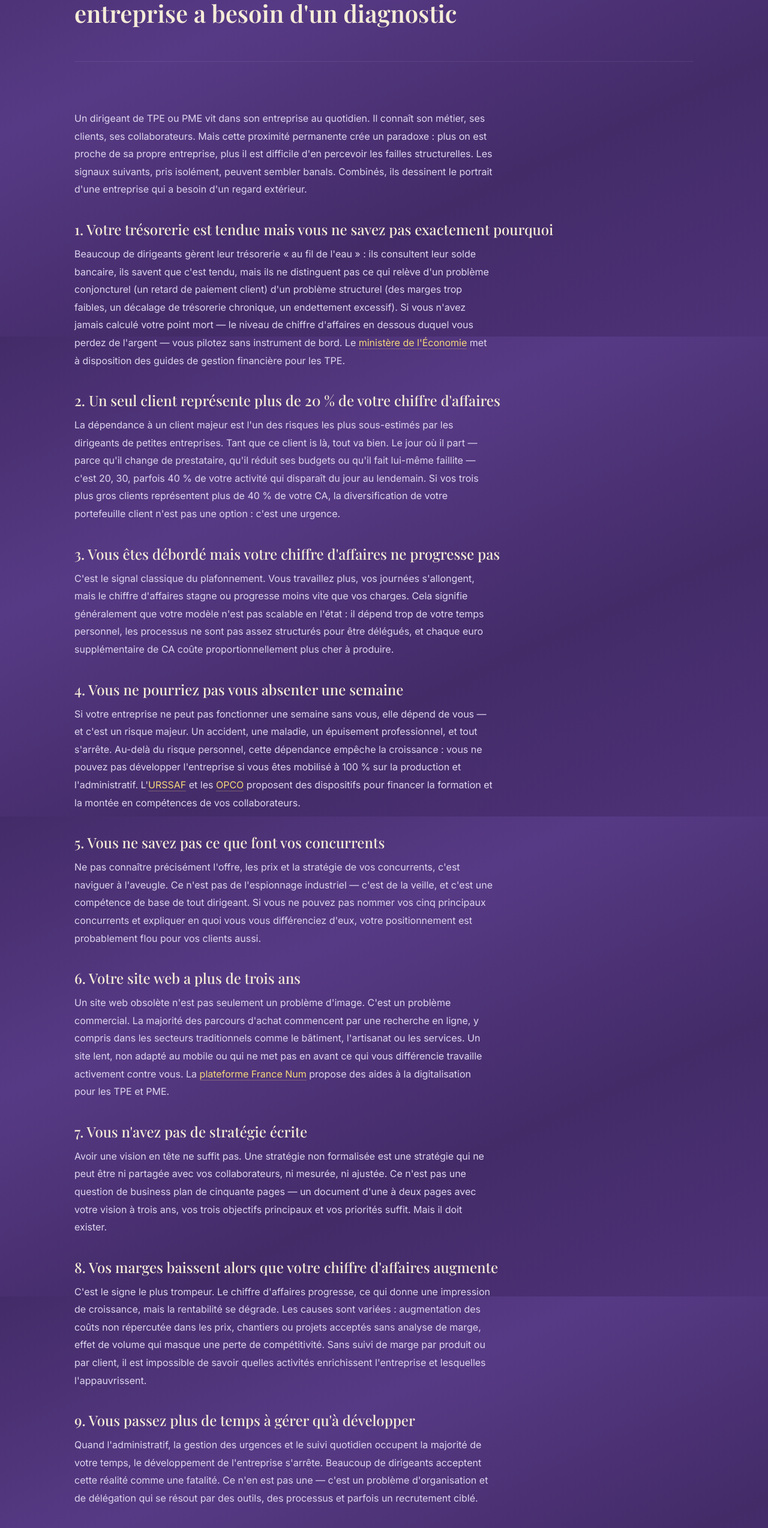
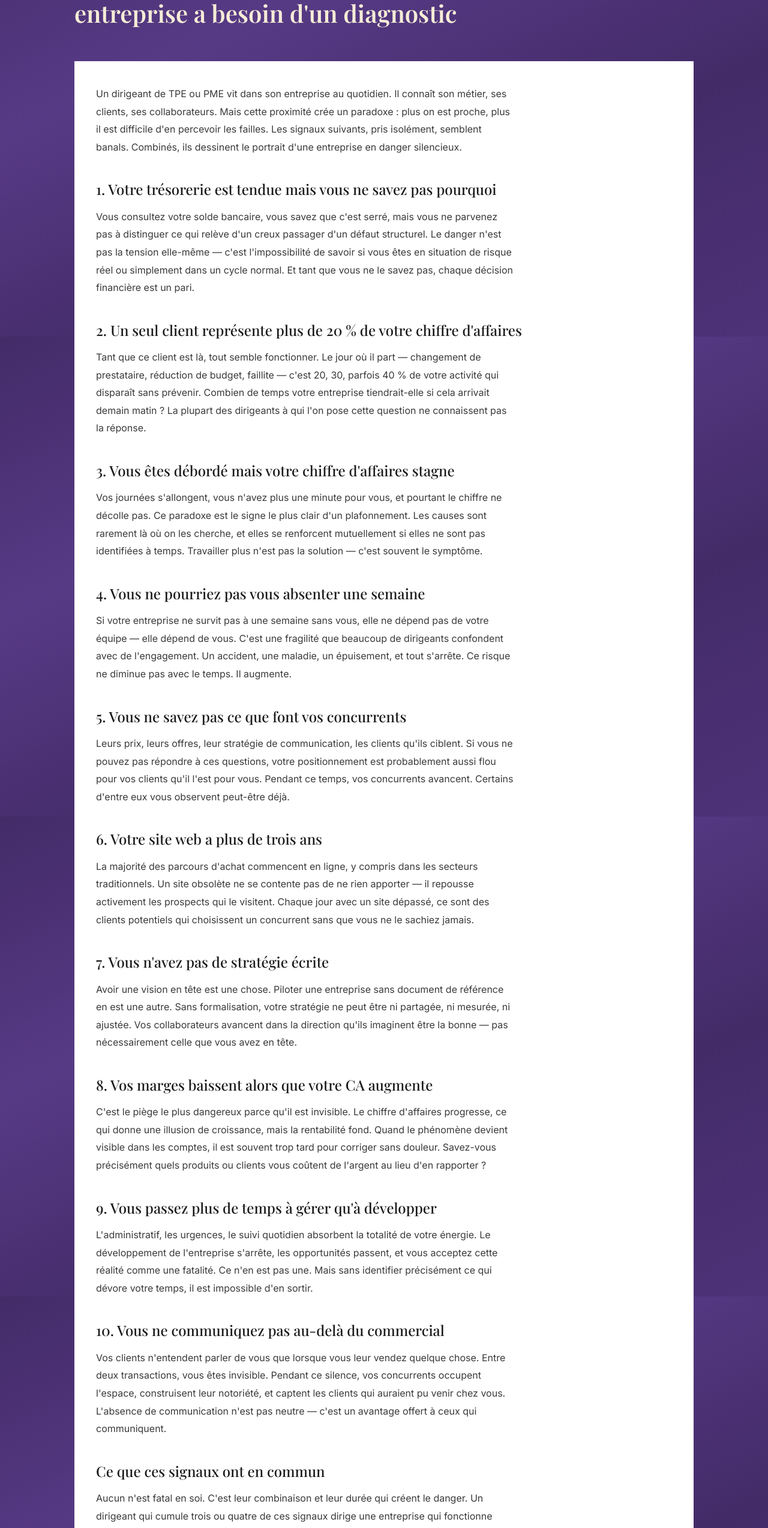
Before and after one commit to gabrielsimonetti62-hub/atlas-diagnostic, a Next.js app: page /articles/10-signaux-diagnostic in a window 1280 px wide. Shown: the part 239-2786 px from the top of the page at 60% size. Built offline with nearby package versions, Linux system fonts and the light colour scheme; a web font is replaced by a local one.

Commit message:
Update page.js

```diff
--- a/app/articles/10-signaux-diagnostic/page.js
+++ b/app/articles/10-signaux-diagnostic/page.js
@@ -1,5 +1,5 @@
 import Link from "next/link";
-import { Nav, Footer } from "../../components";
+import { Nav, Footer, ConversionBanner } from "../../components";
 
 export const metadata = {
   title: "Les 10 signaux qui montrent que votre entreprise a besoin d'un diagnostic | ATLAS",
@@ -16,50 +16,50 @@ export default function Article2() {
           <h1>Les 10 signaux qui montrent que votre entreprise a besoin d&apos;un diagnostic</h1>
         </section>
       </div>
-      <div className="container"><hr className="divider" /></div>
       <div className="container">
-        <section className="section article-body">
+        <div className="article-body-white">
 
-          <p>Un dirigeant de TPE ou PME vit dans son entreprise au quotidien. Il conna&icirc;t son m&eacute;tier, ses clients, ses collaborateurs. Mais cette proximit&eacute; permanente cr&eacute;e un paradoxe : plus on est proche de sa propre entreprise, plus il est difficile d&apos;en percevoir les failles structurelles. Les signaux suivants, pris isol&eacute;ment, peuvent sembler banals. Combin&eacute;s, ils dessinent le portrait d&apos;une entreprise qui a besoin d&apos;un regard ext&eacute;rieur.</p>
+          <p>Un dirigeant de TPE ou PME vit dans son entreprise au quotidien. Il conna&icirc;t son m&eacute;tier, ses clients, ses collaborateurs. Mais cette proximit&eacute; cr&eacute;e un paradoxe : plus on est proche, plus il est difficile d&apos;en percevoir les failles. Les signaux suivants, pris isol&eacute;ment, semblent banals. Combin&eacute;s, ils dessinent le portrait d&apos;une entreprise en danger silencieux.</p>
 
-          <h2>1. Votre tr&eacute;sorerie est tendue mais vous ne savez pas exactement pourquoi</h2>
-          <p>Beaucoup de dirigeants g&egrave;rent leur tr&eacute;sorerie &laquo; au fil de l&apos;eau &raquo; : ils consultent leur solde bancaire, ils savent que c&apos;est tendu, mais ils ne distinguent pas ce qui rel&egrave;ve d&apos;un probl&egrave;me conjoncturel (un retard de paiement client) d&apos;un probl&egrave;me structurel (des marges trop faibles, un d&eacute;calage de tr&eacute;sorerie chronique, un endettement excessif). Si vous n&apos;avez jamais calcul&eacute; votre point mort &mdash; le niveau de chiffre d&apos;affaires en dessous duquel vous perdez de l&apos;argent &mdash; vous pilotez sans instrument de bord. Le <a href="https://www.economie.gouv.fr/entreprises" target="_blank" rel="noopener">minist&egrave;re de l&apos;&Eacute;conomie</a> met &agrave; disposition des guides de gestion financi&egrave;re pour les TPE.</p>
+          <h2>1. Votre tr&eacute;sorerie est tendue mais vous ne savez pas pourquoi</h2>
+          <p>Vous consultez votre solde bancaire, vous savez que c&apos;est serr&eacute;, mais vous ne parvenez pas &agrave; distinguer ce qui rel&egrave;ve d&apos;un creux passager d&apos;un d&eacute;faut structurel. Le danger n&apos;est pas la tension elle-m&ecirc;me &mdash; c&apos;est l&apos;impossibilit&eacute; de savoir si vous &ecirc;tes en situation de risque r&eacute;el ou simplement dans un cycle normal. Et tant que vous ne le savez pas, chaque d&eacute;cision financi&egrave;re est un pari.</p>
 
           <h2>2. Un seul client repr&eacute;sente plus de 20 % de votre chiffre d&apos;affaires</h2>
-          <p>La d&eacute;pendance &agrave; un client majeur est l&apos;un des risques les plus sous-estim&eacute;s par les dirigeants de petites entreprises. Tant que ce client is l&agrave;, tout va bien. Le jour o&ugrave; il part &mdash; parce qu&apos;il change de prestataire, qu&apos;il r&eacute;duit ses budgets ou qu&apos;il fait lui-m&ecirc;me faillite &mdash; c&apos;est 20, 30, parfois 40 % de votre activit&eacute; qui dispara&icirc;t du jour au lendemain. Si vos trois plus gros clients repr&eacute;sentent plus de 40 % de votre CA, la diversification de votre portefeuille client n&apos;est pas une option : c&apos;est une urgence.</p>
+          <p>Tant que ce client est l&agrave;, tout semble fonctionner. Le jour o&ugrave; il part &mdash; changement de prestataire, r&eacute;duction de budget, faillite &mdash; c&apos;est 20, 30, parfois 40 % de votre activit&eacute; qui dispara&icirc;t sans pr&eacute;venir. Combien de temps votre entreprise tiendrait-elle si cela arrivait demain matin ? La plupart des dirigeants &agrave; qui l&apos;on pose cette question ne connaissent pas la r&eacute;ponse.</p>
 
-          <h2>3. Vous &ecirc;tes d&eacute;bord&eacute; mais votre chiffre d&apos;affaires ne progresse pas</h2>
-          <p>C&apos;est le signal classique du plafonnement. Vous travaillez plus, vos journ&eacute;es s&apos;allongent, mais le chiffre d&apos;affaires stagne ou progresse moins vite que vos charges. Cela signifie g&eacute;n&eacute;ralement que votre mod&egrave;le n&apos;est pas scalable en l&apos;&eacute;tat : il d&eacute;pend trop de votre temps personnel, les processus ne sont pas assez structur&eacute;s pour &ecirc;tre d&eacute;l&eacute;gu&eacute;s, et chaque euro suppl&eacute;mentaire de CA co&ucirc;te proportionnellement plus cher &agrave; produire.</p>
+          <h2>3. Vous &ecirc;tes d&eacute;bord&eacute; mais votre chiffre d&apos;affaires stagne</h2>
+          <p>Vos journ&eacute;es s&apos;allongent, vous n&apos;avez plus une minute pour vous, et pourtant le chiffre ne d&eacute;colle pas. Ce paradoxe est le signe le plus clair d&apos;un plafonnement. Les causes sont rarement l&agrave; o&ugrave; on les cherche, et elles se renforcent mutuellement si elles ne sont pas identifi&eacute;es &agrave; temps. Travailler plus n&apos;est pas la solution &mdash; c&apos;est souvent le sympt&ocirc;me.</p>
 
           <h2>4. Vous ne pourriez pas vous absenter une semaine</h2>
-          <p>Si votre entreprise ne peut pas fonctionner une semaine sans vous, elle d&eacute;pend de vous &mdash; et c&apos;est un risque majeur. Un accident, une maladie, un &eacute;puisement professionnel, et tout s&apos;arr&ecirc;te. Au-del&agrave; du risque personnel, cette d&eacute;pendance emp&ecirc;che la croissance : vous ne pouvez pas d&eacute;velopper l&apos;entreprise si vous &ecirc;tes mobilis&eacute; &agrave; 100 % sur la production et l&apos;administratif. L&apos;<a href="https://www.urssaf.fr" target="_blank" rel="noopener">URSSAF</a> et les <a href="https://www.opco.fr" target="_blank" rel="noopener">OPCO</a> proposent des dispositifs pour financer la formation et la mont&eacute;e en comp&eacute;tences de vos collaborateurs.</p>
+          <p>Si votre entreprise ne survit pas &agrave; une semaine sans vous, elle ne d&eacute;pend pas de votre &eacute;quipe &mdash; elle d&eacute;pend de vous. C&apos;est une fragilit&eacute; que beaucoup de dirigeants confondent avec de l&apos;engagement. Un accident, une maladie, un &eacute;puisement, et tout s&apos;arr&ecirc;te. Ce risque ne diminue pas avec le temps. Il augmente.</p>
 
           <h2>5. Vous ne savez pas ce que font vos concurrents</h2>
-          <p>Ne pas conna&icirc;tre pr&eacute;cis&eacute;ment l&apos;offre, les prix et la strat&eacute;gie de vos concurrents, c&apos;est naviguer &agrave; l&apos;aveugle. Ce n&apos;est pas de l&apos;espionnage industriel &mdash; c&apos;est de la veille, et c&apos;est une comp&eacute;tence de base de tout dirigeant. Si vous ne pouvez pas nommer vos cinq principaux concurrents et expliquer en quoi vous vous diff&eacute;renciez d&apos;eux, votre positionnement est probablement flou pour vos clients aussi.</p>
+          <p>Leurs prix, leurs offres, leur strat&eacute;gie de communication, les clients qu&apos;ils ciblent. Si vous ne pouvez pas r&eacute;pondre &agrave; ces questions, votre positionnement est probablement aussi flou pour vos clients qu&apos;il l&apos;est pour vous. Pendant ce temps, vos concurrents avancent. Certains d&apos;entre eux vous observent peut-&ecirc;tre d&eacute;j&agrave;.</p>
 
           <h2>6. Votre site web a plus de trois ans</h2>
-          <p>Un site web obsol&egrave;te n&apos;est pas seulement un probl&egrave;me d&apos;image. C&apos;est un probl&egrave;me commercial. La majorit&eacute; des parcours d&apos;achat commencent par une recherche en ligne, y compris dans les secteurs traditionnels comme le b&acirc;timent, l&apos;artisanat ou les services. Un site lent, non adapt&eacute; au mobile ou qui ne met pas en avant ce qui vous diff&eacute;rencie travaille activement contre vous. La <a href="https://www.francenum.gouv.fr" target="_blank" rel="noopener">plateforme France Num</a> propose des aides &agrave; la digitalisation pour les TPE et PME.</p>
+          <p>La majorit&eacute; des parcours d&apos;achat commencent en ligne, y compris dans les secteurs traditionnels. Un site obsol&egrave;te ne se contente pas de ne rien apporter &mdash; il repousse activement les prospects qui le visitent. Chaque jour avec un site d&eacute;pass&eacute;, ce sont des clients potentiels qui choisissent un concurrent sans que vous ne le sachiez jamais.</p>
 
           <h2>7. Vous n&apos;avez pas de strat&eacute;gie &eacute;crite</h2>
-          <p>Avoir une vision en t&ecirc;te ne suffit pas. Une strat&eacute;gie non formalis&eacute;e est une strat&eacute;gie qui ne peut &ecirc;tre ni partag&eacute;e avec vos collaborateurs, ni mesur&eacute;e, ni ajust&eacute;e. Ce n&apos;est pas une question de business plan de cinquante pages &mdash; un document d&apos;une &agrave; deux pages avec votre vision &agrave; trois ans, vos trois objectifs principaux et vos priorit&eacute;s suffit. Mais il doit exister.</p>
+          <p>Avoir une vision en t&ecirc;te est une chose. Piloter une entreprise sans document de r&eacute;f&eacute;rence en est une autre. Sans formalisation, votre strat&eacute;gie ne peut &ecirc;tre ni partag&eacute;e, ni mesur&eacute;e, ni ajust&eacute;e. Vos collaborateurs avancent dans la direction qu&apos;ils imaginent &ecirc;tre la bonne &mdash; pas n&eacute;cessairement celle que vous avez en t&ecirc;te.</p>
 
-          <h2>8. Vos marges baissent alors que votre chiffre d&apos;affaires augmente</h2>
-          <p>C&apos;est le signe le plus trompeur. Le chiffre d&apos;affaires progresse, ce qui donne une impression de croissance, mais la rentabilit&eacute; se d&eacute;grade. Les causes sont vari&eacute;es : augmentation des co&ucirc;ts non r&eacute;percut&eacute;e dans les prix, chantiers ou projets accept&eacute;s sans analyse de marge, effet de volume qui masque une perte de comp&eacute;titivit&eacute;. Sans suivi de marge par produit ou par client, il est impossible de savoir quelles activit&eacute;s enrichissent l&apos;entreprise et lesquelles l&apos;appauvrissent.</p>
+          <h2>8. Vos marges baissent alors que votre CA augmente</h2>
+          <p>C&apos;est le pi&egrave;ge le plus dangereux parce qu&apos;il est invisible. Le chiffre d&apos;affaires progresse, ce qui donne une illusion de croissance, mais la rentabilit&eacute; fond. Quand le ph&eacute;nom&egrave;ne devient visible dans les comptes, il est souvent trop tard pour corriger sans douleur. Savez-vous pr&eacute;cis&eacute;ment quels produits ou clients vous co&ucirc;tent de l&apos;argent au lieu d&apos;en rapporter ?</p>
 
           <h2>9. Vous passez plus de temps &agrave; g&eacute;rer qu&apos;&agrave; d&eacute;velopper</h2>
-          <p>Quand l&apos;administratif, la gestion des urgences et le suivi quotidien occupent la majorit&eacute; de votre temps, le d&eacute;veloppement de l&apos;entreprise s&apos;arr&ecirc;te. Beaucoup de dirigeants acceptent cette r&eacute;alit&eacute; comme une fatalit&eacute;. Ce n&apos;en est pas une &mdash; c&apos;est un probl&egrave;me d&apos;organisation et de d&eacute;l&eacute;gation qui se r&eacute;sout par des outils, des processus et parfois un recrutement cibl&eacute;.</p>
+          <p>L&apos;administratif, les urgences, le suivi quotidien absorbent la totalit&eacute; de votre &eacute;nergie. Le d&eacute;veloppement de l&apos;entreprise s&apos;arr&ecirc;te, les opportunit&eacute;s passent, et vous acceptez cette r&eacute;alit&eacute; comme une fatalit&eacute;. Ce n&apos;en est pas une. Mais sans identifier pr&eacute;cis&eacute;ment ce qui d&eacute;vore votre temps, il est impossible d&apos;en sortir.</p>
 
-          <h2>10. Vous ne communiquez pas en dehors des &eacute;changes commerciaux</h2>
-          <p>Si vos clients n&apos;entendent parler de vous qu&apos;au moment o&ugrave; vous leur vendez quelque chose, vous laissez le terrain libre &agrave; vos concurrents. Une pr&eacute;sence r&eacute;guli&egrave;re &mdash; m&ecirc;me modeste &mdash; sur les r&eacute;seaux sociaux, par newsletter ou par des contenus utiles, maintient votre entreprise dans l&apos;esprit de vos clients et de vos prospects. C&apos;est particuli&egrave;rement vrai pour les activit&eacute;s o&ugrave; le cycle de vente est long ou o&ugrave; le bouche-&agrave;-oreille joue un r&ocirc;le important.</p>
+          <h2>10. Vous ne communiquez pas au-del&agrave; du commercial</h2>
+          <p>Vos clients n&apos;entendent parler de vous que lorsque vous leur vendez quelque chose. Entre deux transactions, vous &ecirc;tes invisible. Pendant ce silence, vos concurrents occupent l&apos;espace, construisent leur notori&eacute;t&eacute;, et captent les clients qui auraient pu venir chez vous. L&apos;absence de communication n&apos;est pas neutre &mdash; c&apos;est un avantage offert &agrave; ceux qui communiquent.</p>
 
           <h2>Ce que ces signaux ont en commun</h2>
-          <p>Aucun de ces signaux n&apos;est grave en soi. C&apos;est leur combinaison qui cr&eacute;e le risque. Un dirigeant qui cumule trois ou quatre de ces signaux dirige une entreprise qui fonctionne &mdash; mais qui fonctionne moins bien qu&apos;elle ne le pourrait, et qui s&apos;expose &agrave; des difficult&eacute;s &agrave; moyen terme.</p>
-          <p>Le r&ocirc;le d&apos;un diagnostic strat&eacute;gique est pr&eacute;cis&eacute;ment d&apos;objectiver ces signaux, de mesurer leur gravit&eacute;, et de les transformer en un plan d&apos;action concret et prioris&eacute;.</p>
+          <p>Aucun n&apos;est fatal en soi. C&apos;est leur combinaison et leur dur&eacute;e qui cr&eacute;ent le danger. Un dirigeant qui cumule trois ou quatre de ces signaux dirige une entreprise qui fonctionne aujourd&apos;hui &mdash; mais qui s&apos;expose &agrave; des difficult&eacute;s dont il ne mesure pas encore l&apos;ampleur.</p>
 
-          <div className="article-cta">
-            <Link href="/#offres" className="btn-cta">Faire le diagnostic de mon entreprise &rarr;</Link>
-          </div>
-        </section>
+          <ConversionBanner
+            title="Vous vous reconnaissez dans ces signaux ?"
+            text="Un diagnostic ATLAS les identifie, les quantifie et les transforme en plan d&apos;action concret et prioris&eacute;."
+            stat="&Agrave; partir de 199 &euro; &middot; R&eacute;sultats sous 72h"
+          />
+        </div>
       </div>
       <Footer />
     </>
```
